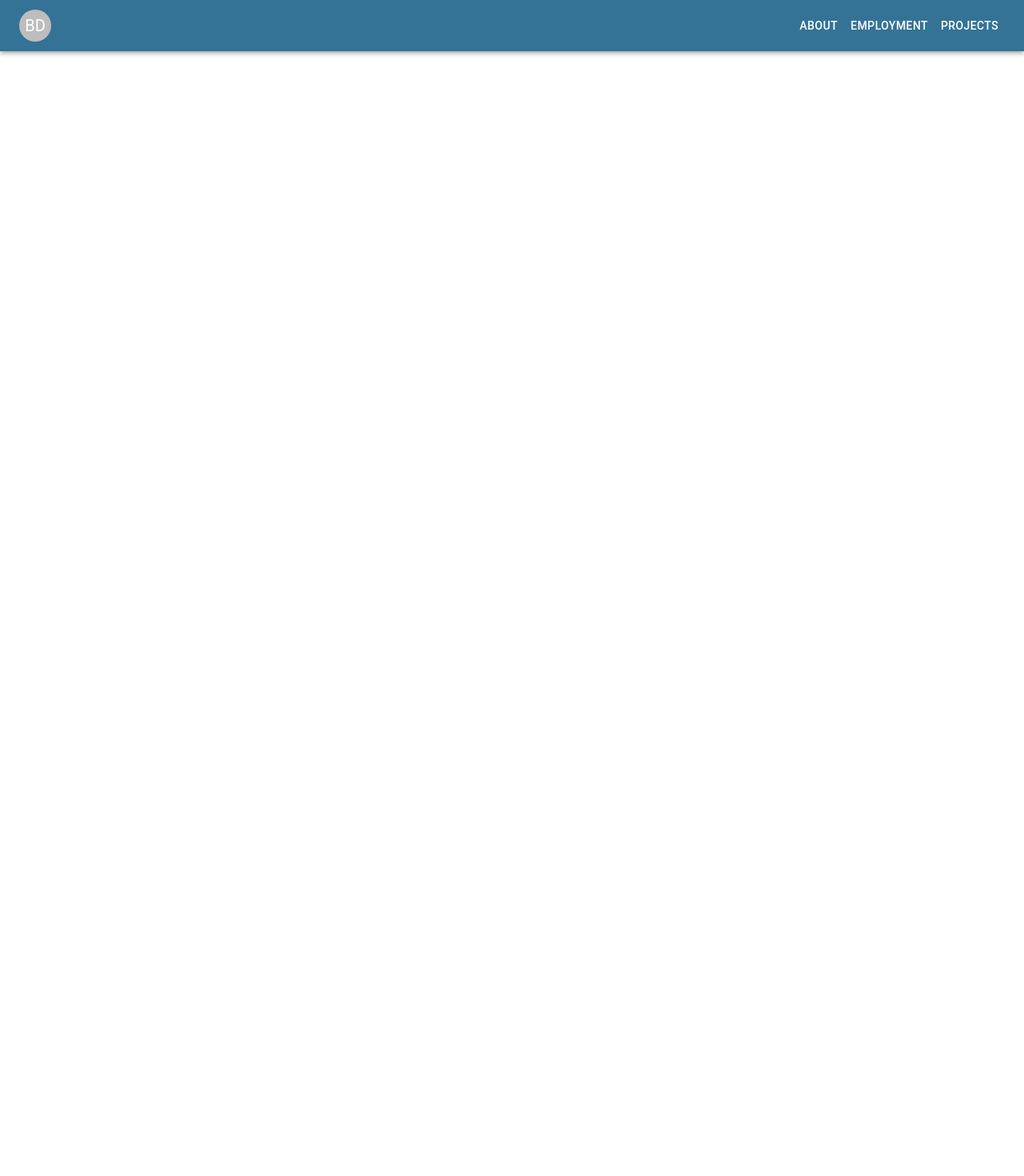
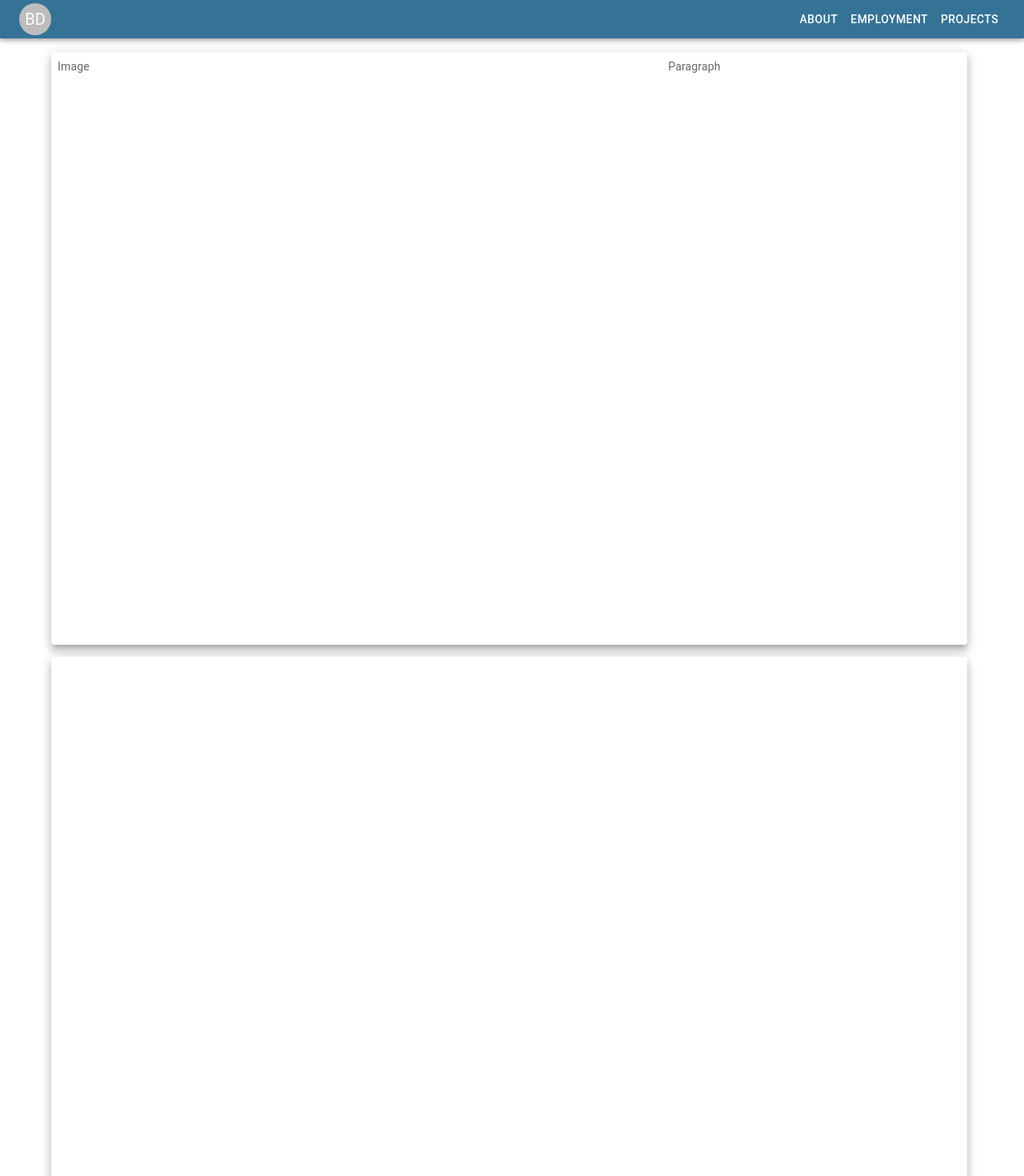
Before and after one commit to brehnden-daly/brehnden-daly.github.io, a React (Create React App) app: page /#/About in a window 1280 px wide. Shown: the top 1470 px of the page at 80% size. Before the commit the page ends 800 px from the top, so only its background shows below. Built offline with nearby package versions, Linux system fonts and the light colour scheme.

Commit message:
started About page

```diff
--- a/src/App.tsx
+++ b/src/App.tsx
@@ -31,8 +31,8 @@ function App() {
       <ThemeProvider theme={Theme}>
 
         <Box sx={{ flexGrow: 1 }}>
-          <AppBar position="static">
-            <Toolbar>
+          <AppBar position="fixed">
+            <Toolbar variant="dense">
               <Box sx={{ flexGrow: 1 }}>
                 <Avatar>BD</Avatar>
               </Box>
--- a/src/Components/About.tsx
+++ b/src/Components/About.tsx
@@ -1,4 +1,25 @@
-import React, {createContext} from 'react';
+// Third Party Imports
+import React, { useContext } from 'react';
+import { styled } from '@mui/material/styles';
+import { Box, Grid, Paper } from '@mui/material';
+
+// First Party Imports
+import AboutItem from './About/AboutItem';
+
+
+
+const vw = Math.max(document.documentElement.clientWidth || 0, window.innerWidth || 0)
+const vh = Math.max(document.documentElement.clientHeight || 0, window.innerHeight || 0)
+
+const Item = styled(Paper)(({ theme }) => ({
+    backgroundColor: theme.palette.mode === 'dark' ? '#1A2027' : '#fff',
+    ...theme.typography.body2,
+    padding: theme.spacing(1),
+    textAlign: 'left',
+    color: theme.palette.text.secondary,
+    height: vh-75,
+    width: "98%",
+}));
 
 
 /**
@@ -8,8 +29,36 @@ import React, {createContext} from 'react';
 function About( data: object ) {
 
 
+
     return (
-        <div id="About"></div>
+        <div id='About' style={{position: "relative", top: "50px", width: "100%", padding:0}}>
+            <div style={{ marginLeft: "auto",
+            marginRight: "auto",
+            marginTop: 15,
+            marginBottom: 15,
+            width: "90%",
+            height: "80%" }}>
+
+                <Item elevation={8}>
+                    <AboutItem />
+                </Item>
+
+            </div>
+
+            <div style={{ marginLeft: "auto",
+            marginRight: "auto",
+            marginTop: 15,
+            marginBottom: 15,
+            width: "90%",
+            height: "80%" }}>
+
+                <Item elevation={8}>
+
+                </Item>
+
+            </div>
+
+        </div>
     );
 
 }
--- /dev/null
+++ b/src/Components/About/AboutItem.tsx
@@ -0,0 +1,25 @@
+import React, { useContext } from 'react';
+import { styled } from '@mui/material/styles';
+import { Box, Grid, Paper } from '@mui/material';
+
+
+
+function AboutItem( data: object ) {
+
+
+    return (
+        <Grid container spacing={2}>
+            <Grid item xs={8} style={{height: "100%"}}>
+                Image
+            </Grid>
+
+            <Grid item xs={4} style={{height: "100%"}}>
+                Paragraph
+            </Grid>
+        </Grid>
+    );
+
+
+}
+
+export default AboutItem;
```
